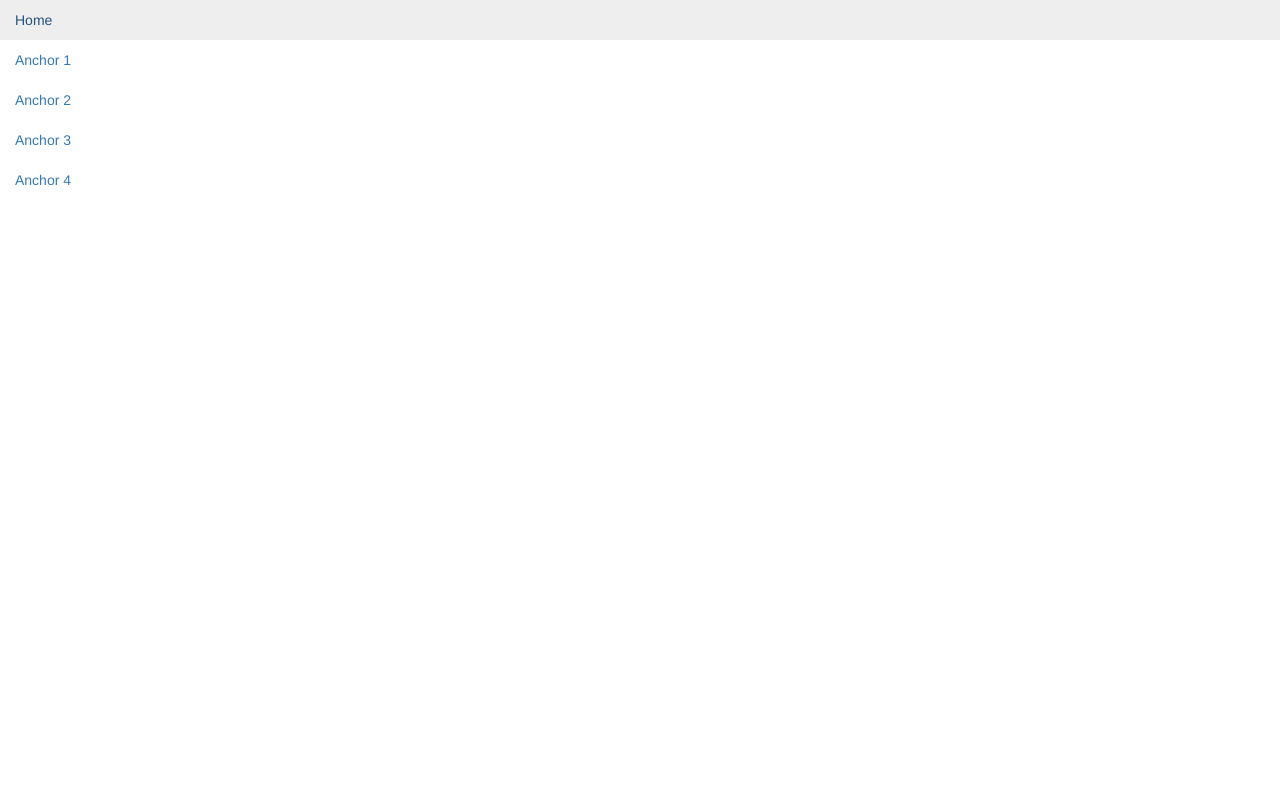
After one commit to FaNnT0m/KISA, a Django app: page /principal/ in a window 1280 px wide. The commit adds this page. Run offline with Django 3.2, Linux system fonts and the light colour scheme; parts of the project's set-up code (start-up, migrations or seed data) failed here and were passed over; some libraries are stand-ins or nearby versions.

Commit message:
Sidebar structure added

```diff
--- a/apps/main/urls.py
+++ b/apps/main/urls.py
@@ -4,4 +4,5 @@ from . import views
 urlpatterns = [
     path('home/',views.home, name='home'),
     path("home/register/",views.register, name="register"),
+    path("principal/",views.principal, name="principal")
 ]
--- a/apps/main/views.py
+++ b/apps/main/views.py
@@ -3,6 +3,9 @@ from .forms import UserForm, PersonForm
 # Create your views here.
 def home (request):
     return render(request,'main/index.html')
+
+def principal (request):
+    return render(request,'main/principal.html')
 
 def register (request):
     user_form = UserForm(request.POST or None)
--- /dev/null
+++ b/templates/main/principal.html
@@ -0,0 +1,43 @@
+<html lang="en">
+
+<head>
+    <meta charset="UTF-8">
+    <meta name="viewport" content="width=device-width, initial-scale=1.0">
+    <link rel="stylesheet" href="https://maxcdn.bootstrapcdn.com/bootstrap/3.4.1/css/bootstrap.min.css">
+    <title>Document</title>
+</head>
+
+<body>
+    <div id="sidebar-wrapper">
+        <nav id="spy">
+            <ul class="sidebar-nav nav">
+                <li class="sidebar-brand">
+                    <a href="#home"><span class="fa fa-home solo">Home</span></a>
+                </li>
+                <li>
+                    <a href="#anch1" data-scroll>
+                        <span class="fa fa-anchor solo">Anchor 1</span>
+                    </a>
+                </li>
+                <li>
+                    <a href="#anch2" data-scroll>
+                        <span class="fa fa-anchor solo">Anchor 2</span>
+                    </a>
+                </li>
+                <li>
+                    <a href="#anch3" data-scroll>
+                        <span class="fa fa-anchor solo">Anchor 3</span>
+                    </a>
+                </li>
+                <li>
+                    <a href="#anch4" data-scroll>
+                        <span class="fa fa-anchor solo">Anchor 4</span>
+                    </a>
+                </li>
+            </ul>
+        </nav>
+    </div>
+
+</body>
+
+</html>
```
Also changed, not shown: templates/base.html (+16 -1 lines).
